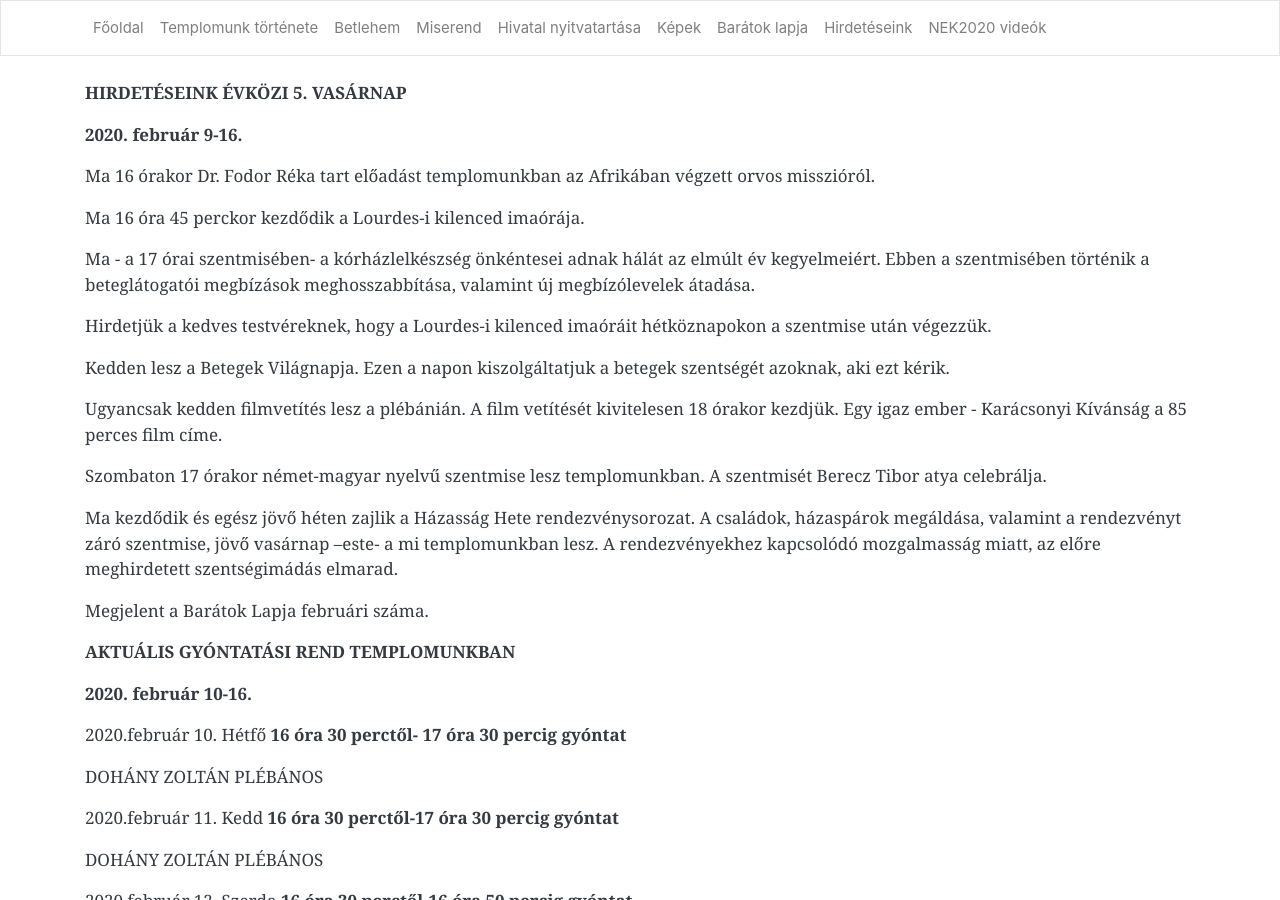
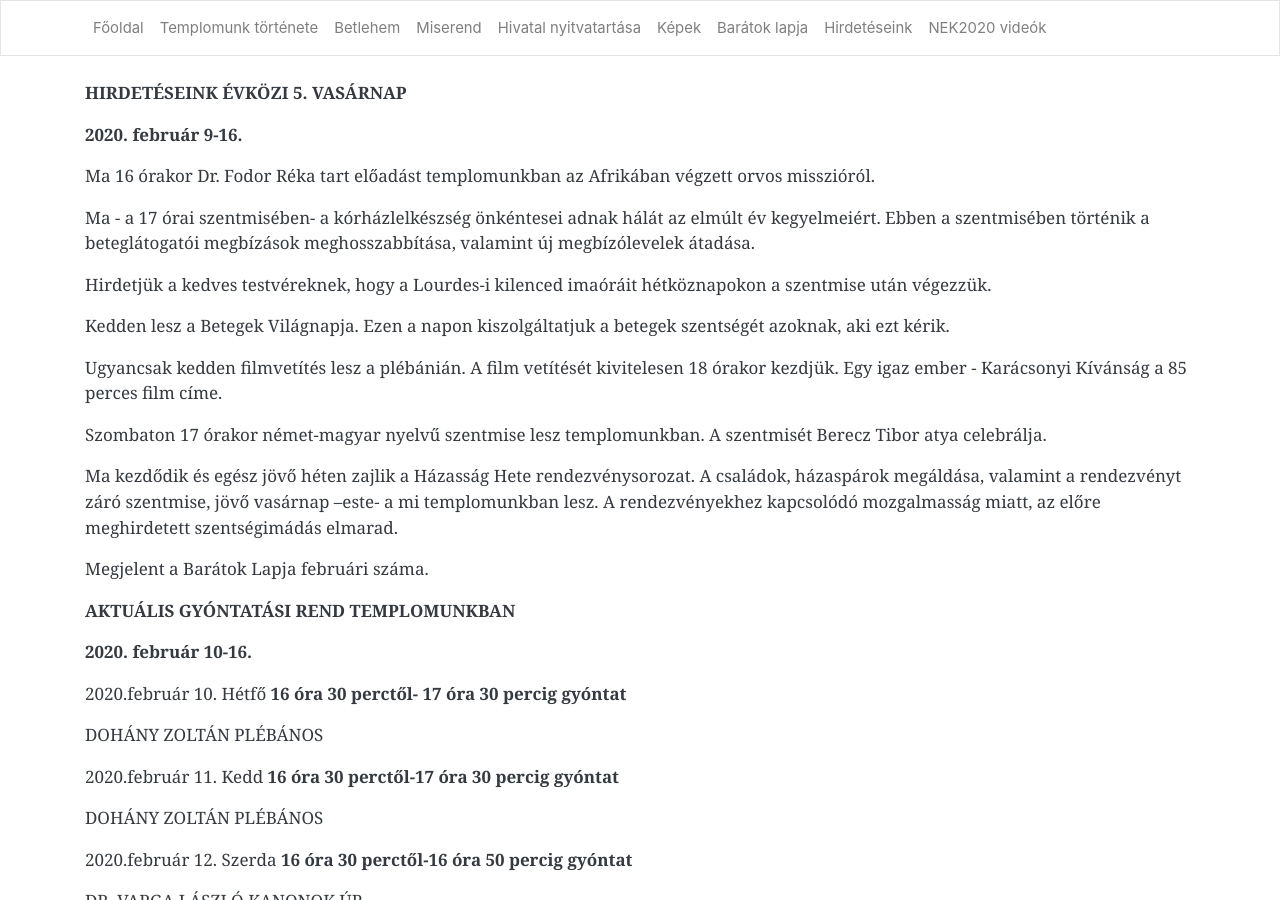
Before and after one commit to pecsi-ferences/pecsi-ferences.github.io, a Jekyll site: the page built from hirdeteseink.md, in a window 1280 px wide and 900 px high. Built offline with Jekyll 4.4.1, drawn with Linux system fonts in a browser that asks for light colours; nearby versions of some CDN libraries.

Commit message:
Update from Forestry.io Zoltán Dohány updated hirdeteseink.md

```diff
--- a/hirdeteseink.md
+++ b/hirdeteseink.md
@@ -8,8 +8,6 @@ title: Hirdetéseink
 **2020. február 9-16.**
 
 Ma 16 órakor Dr. Fodor Réka tart előadást templomunkban az Afrikában végzett orvos misszióról.
-
-Ma 16 óra 45 perckor kezdődik a Lourdes-i kilenced imaórája.
 
 Ma - a 17 órai szentmisében- a kórházlelkészség önkéntesei adnak hálát az elmúlt év kegyelmeiért. Ebben a szentmisében történik a beteglátogatói megbízások meghosszabbítása, valamint új megbízólevelek átadása.
 
```
